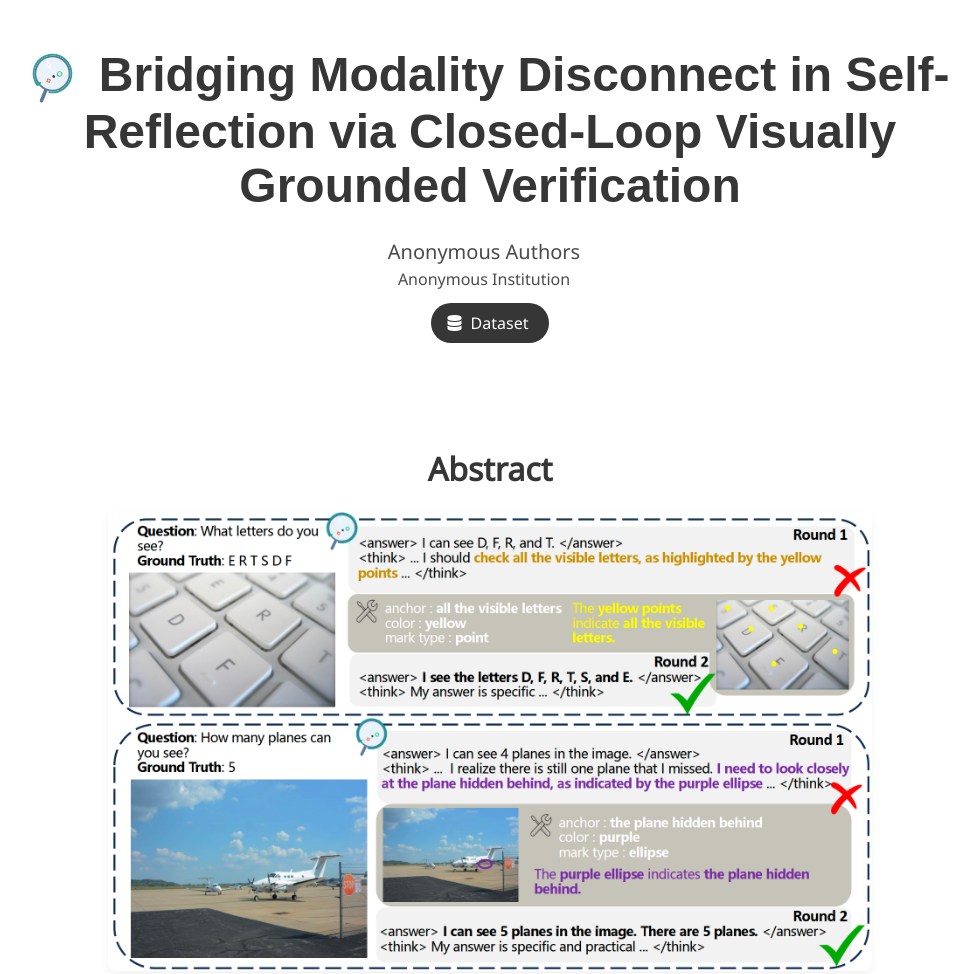
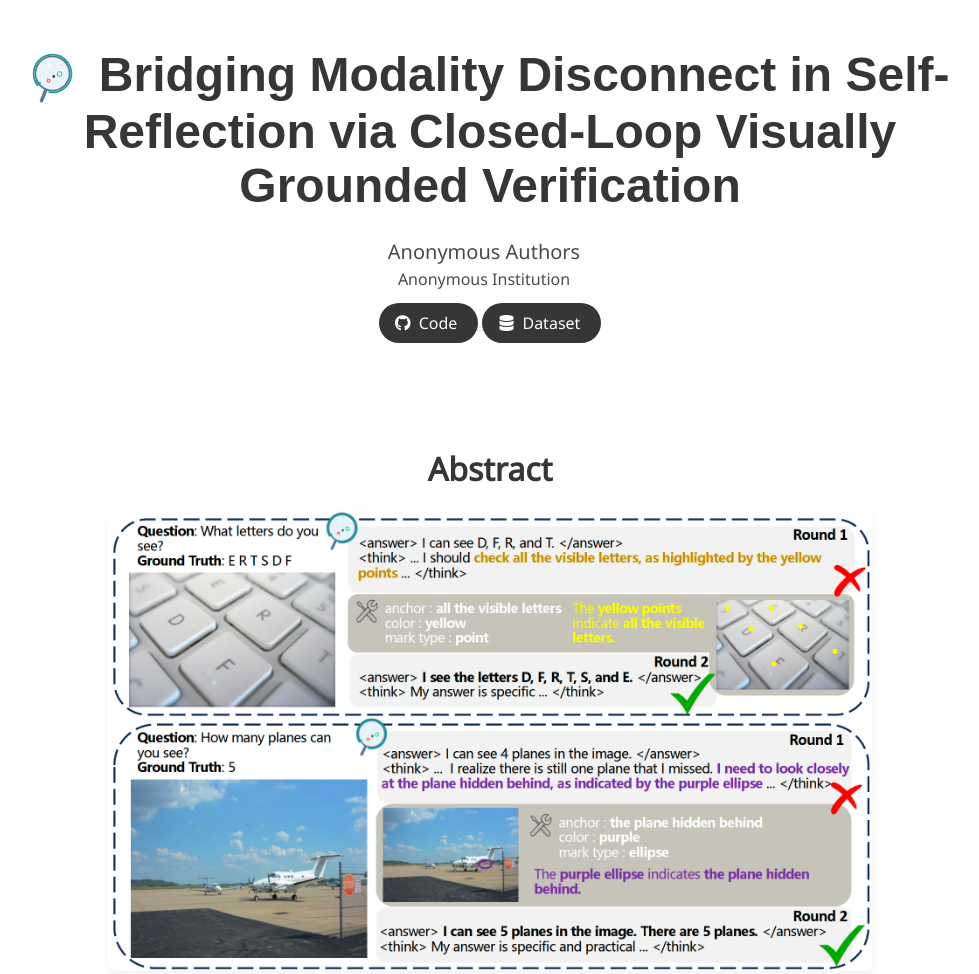
Before and after one commit to floy4/MIRROR, a plain HTML site: page index.html in a window 1280 px wide. Shown: the top 974 px of the page, without its empty margins (150-1129 px from the left). Drawn offline with nearby package versions, Linux system fonts and the light colour scheme; some icons are missing; a web font is replaced by a local one.

Commit message:
Add GitHub Code link back for anonymous repository
- Re-add GitHub Code link/badge (repository will be anonymized via default branch)
- Keep ArXiv link removed (paper contains author info)
- Dataset link remains unchanged
- Prepare for changing default branch to anonymous-branch

```diff
--- a/index.html
+++ b/index.html
@@ -56,7 +56,13 @@
 
           <div class="column has-text-centered">
             <div class="publication-links">
-              <!-- ArXiv and Code links removed for anonymous review -->
+              <!-- ArXiv link removed for anonymous review -->
+              <span class="link-block">
+                <a href="https://github.com/floy4/MIRROR/" class="external-link button is-normal is-rounded is-dark">
+                  <span class="icon"><i class="fab fa-github"></i></span>
+                  <span>Code</span>
+                </a>
+              </span>
               <span class="link-block">
                 <a href="https://huggingface.co/datasets/3nnui/Reflect-V" class="external-link button is-normal is-rounded is-dark">
                   <span class="icon"><i class="fas fa-database"></i></span>
```
Also changed, not shown: 1 other file.
